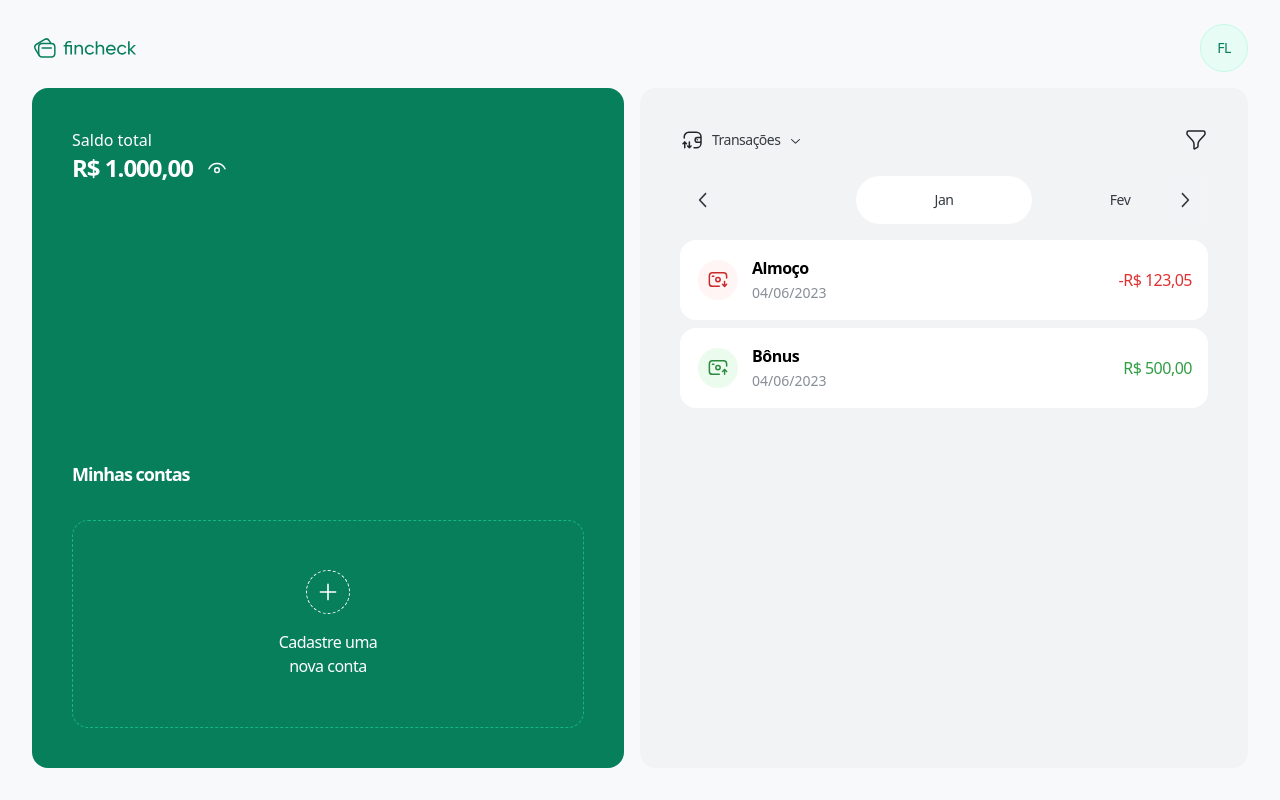
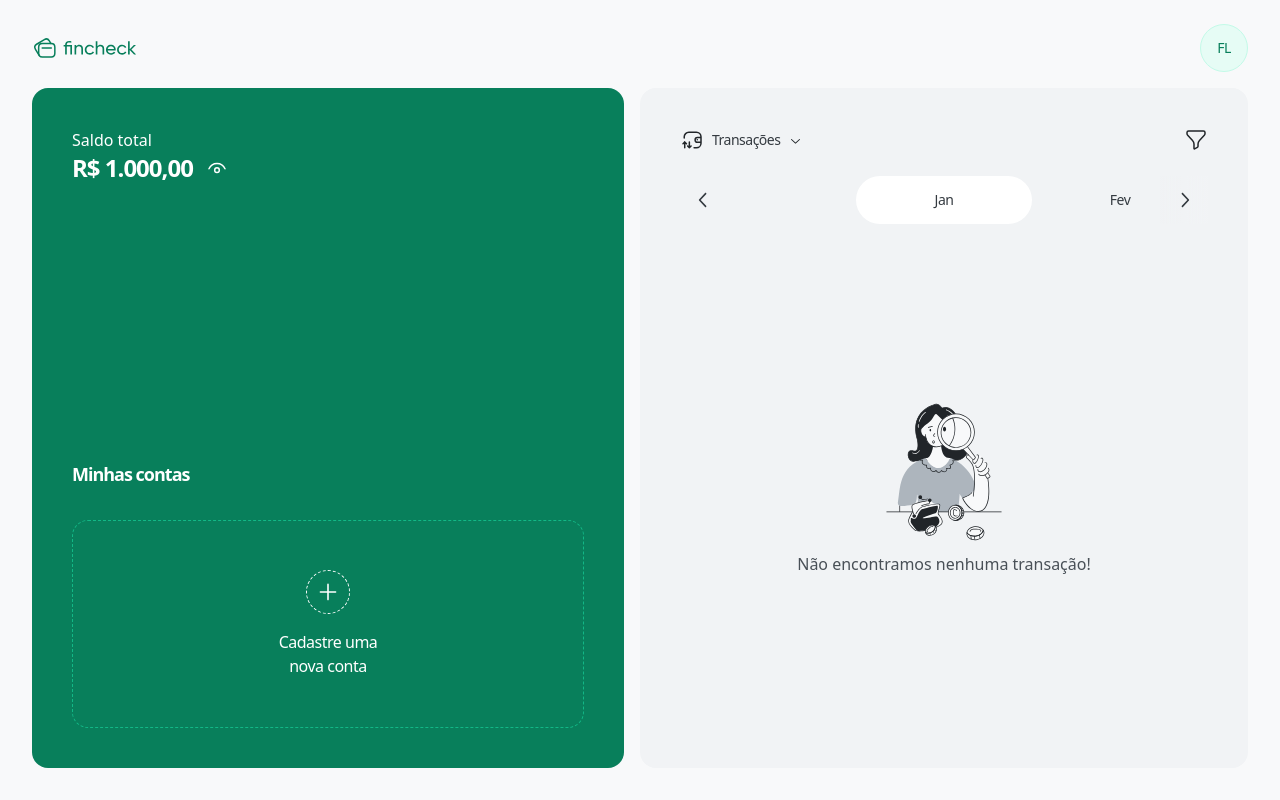
Before and after one commit to FabioLeonam/fincheck-web, a React (Vite) app: page / in a window 1280 px wide. Built offline with nearby package versions, Linux system fonts and the light colour scheme; no server answers.

Commit message:
Creates empty state for transaction section

```diff
--- a/src/view/pages/Dashboard/components/Transactions/Transactions.tsx
+++ b/src/view/pages/Dashboard/components/Transactions/Transactions.tsx
@@ -10,9 +10,10 @@ import { CategoryIcon } from "../../../../components/icons/categories/CategoryIc
 import { cn } from "../../../../../app/utils/cn";
 import { useTransactionController } from "./useTransactionsController";
 import { Spinner } from "../../../../components/Spinner";
+import emptyStateImage from '../../../../../assets/empty-state.svg';
 
 export function Transactions(){
-  const { areValuesVisible, isLoading } = useTransactionController();
+  const { areValuesVisible, isLoading, transactions } = useTransactionController();
   return (
     <div className="bg-gray-100 rounded-2xl w-full h-full md:p-10 px-4 py-8 flex flex-col">
      {isLoading && (
@@ -53,6 +54,14 @@ export function Transactions(){
         </header>
 
         <div className="mt-4 space-y-2 flex-1 overflow-y-auto">
+          {transactions.length === 0 && (
+            <div className="flex flex-col items-center justify-center h-full">
+              <img src={emptyStateImage} alt="Empty state" />
+              <p className="text-gray-700">Não encontramos nenhuma transação!</p>
+            </div>
+          )}
+          {transactions.length > 0 && (
+            <>
               <div className="bg-white p-4 rounded-2xl flex items-center justify-between gap-4">
                 <div className="flex-1 flex items-center gap-3">
                   <CategoryIcon type="expense"/>
@@ -84,6 +93,8 @@ export function Transactions(){
                   !areValuesVisible && 'blur-sm'
                 )}>{formatCurrency(500)}</span>
               </div>
+            </>
+          ) }
         </div>
       </>
      )}
--- a/src/view/pages/Dashboard/components/Transactions/useTransactionsController.ts
+++ b/src/view/pages/Dashboard/components/Transactions/useTransactionsController.ts
@@ -6,5 +6,6 @@ export function useTransactionController() {
   return {
     areValuesVisible,
     isLoading: false,
+    transactions: []
   }
 }
```
Also changed, not shown: src/assets/empty-state.svg (added). Lines whose indentation alone changed are shown as unchanged.
